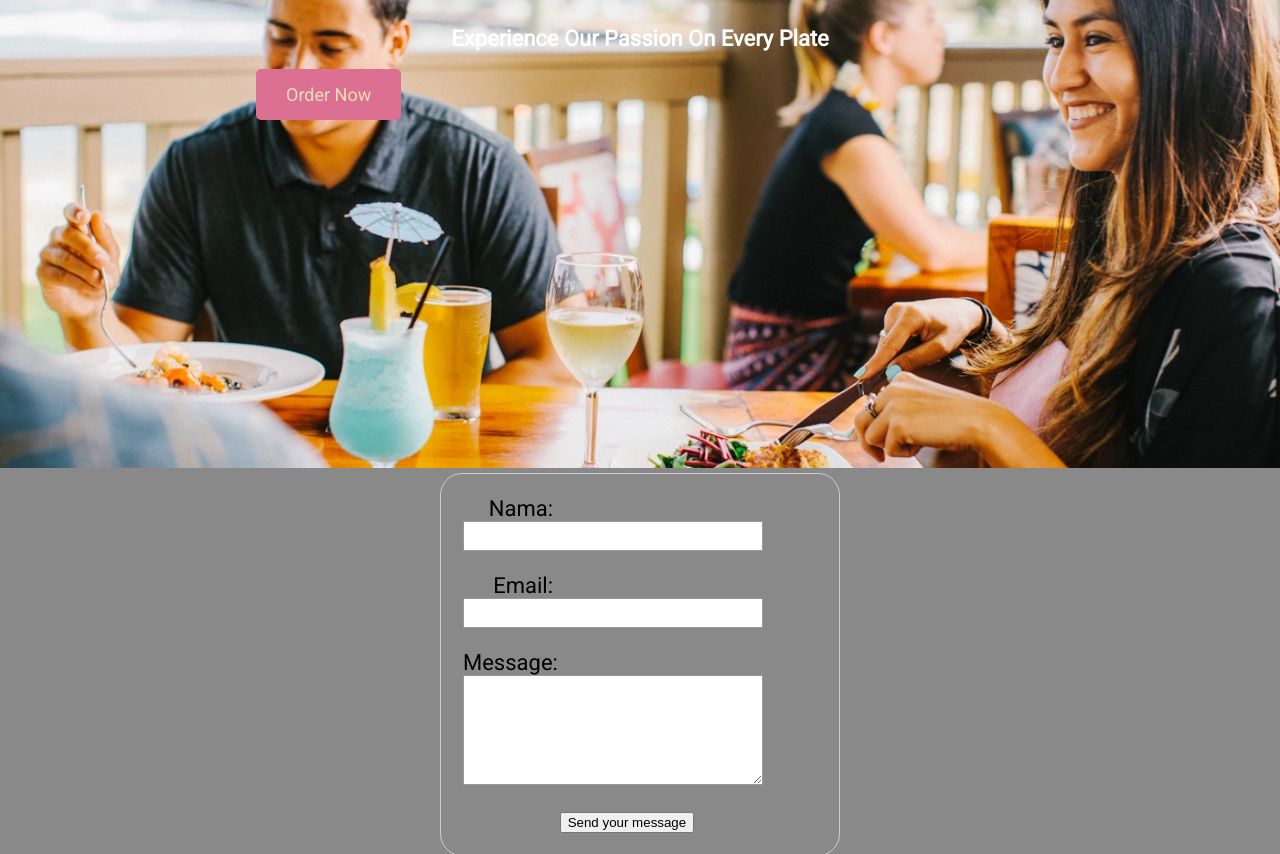
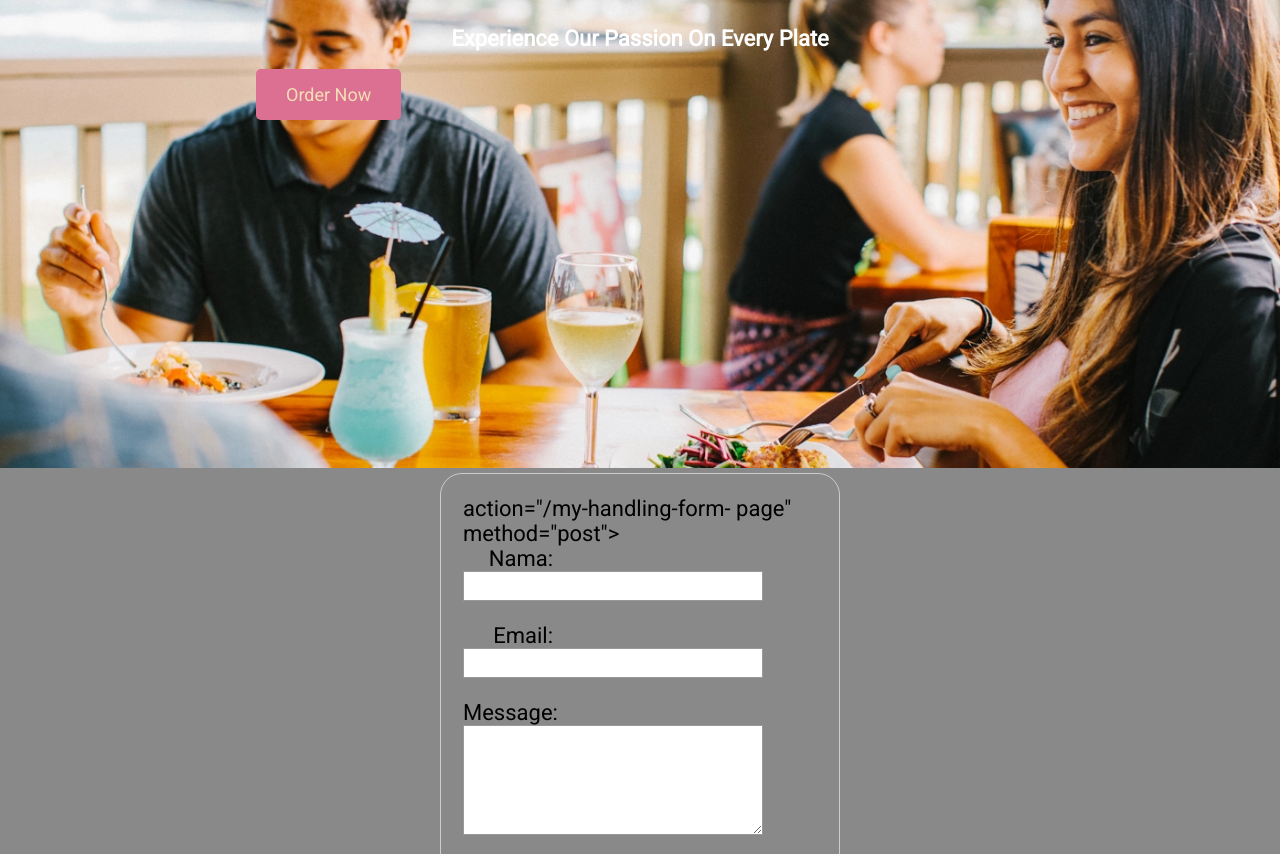
Before and after one commit to CyprianEzeani/wdd130, a plain HTML site: page restaurant4u/contact-us.html in a window 1280 px wide. Shown: the part 98-952 px from the top of the page. Drawn offline with Linux system fonts and the light colour scheme.

Commit message:
initial commit

```diff
--- a/restaurant4u/contact-us.html
+++ b/restaurant4u/contact-us.html
@@ -34,7 +34,7 @@
     </div>
     <main>
         <div id="feedback"></div>
-           <form action="/my-handling-form-
+           <form> action="/my-handling-form-
                page" method="post">
         <ul>
             <li>
```
